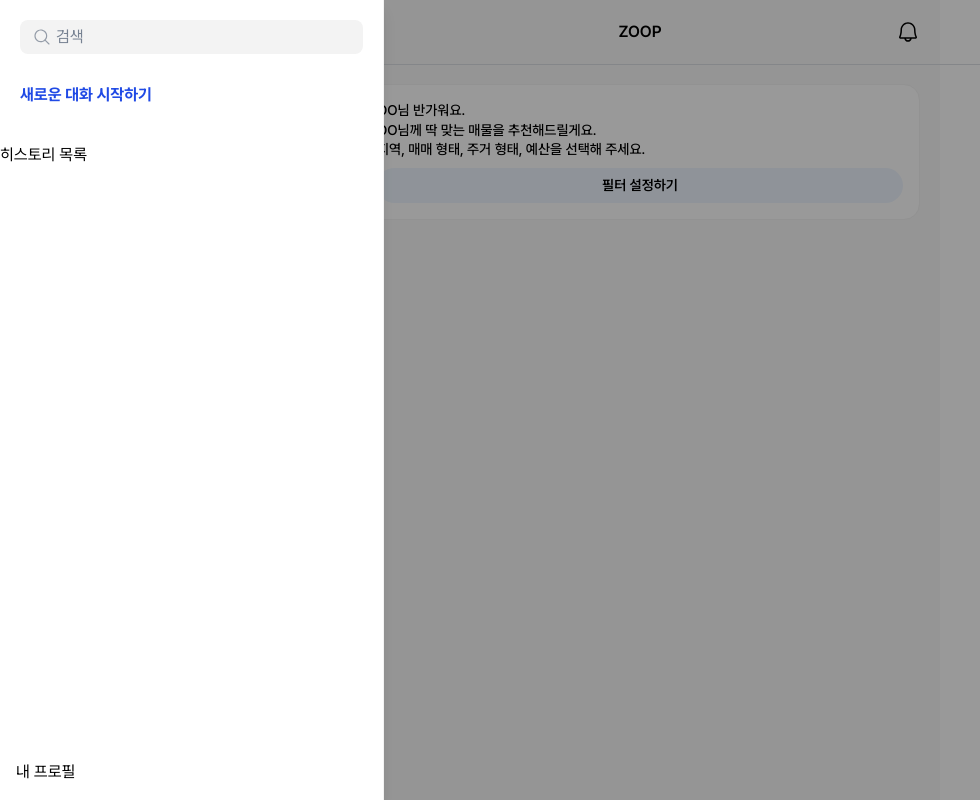
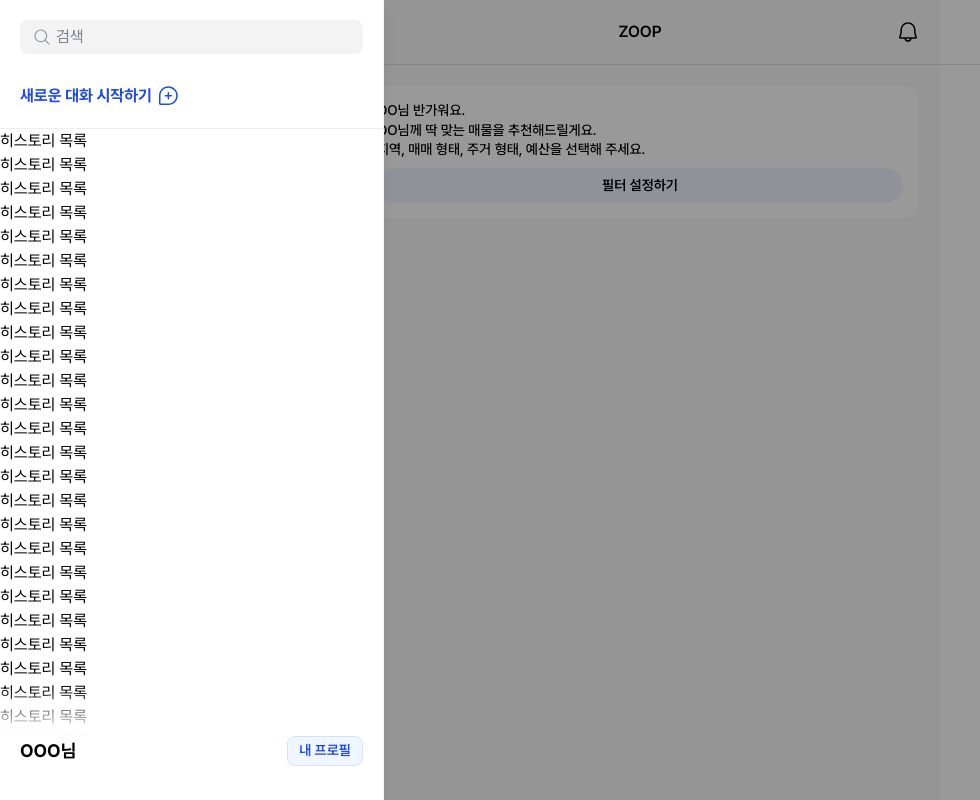
Before and after one commit to FC-DEV3-Final-Project/zoop-frontend, a Next.js app: page / in a window 1280 px wide. Both pictures are taken after a click on the button 372 px from the left and 32 px from the top of the page. Shown: the whole page, without its empty margins (0-980 px from the left). Built offline with nearby package versions, Linux system fonts and the light colour scheme.

Commit message:
design: sidebar header, footer 퍼블리싱

```diff
--- a/src/components/chat/SideBar.tsx
+++ b/src/components/chat/SideBar.tsx
@@ -1,13 +1,24 @@
 import React, { useState } from "react";
+import Link from "next/link";
+import Image from "next/image";
+
 import { SheetContent, SheetFooter, SheetHeader, SheetTitle } from "../ui/sheet";
 import Input from "../ui/input";
+
+import NewChatIcon from "../../../public/icons/new-chat.svg";
 
 const SideBar = () => {
   const [inputText, setInputText] = useState("");
 
+  const handelNewChat = () => {
+    alert("새로운 대화 시작하기");
+
+    // TODO : 채팅방 생성 API
+  };
+
   return (
-    <SheetContent side="left">
-      <SheetHeader className="flex flex-col gap-[30px] p-5">
+    <SheetContent side="left" className="gap-0">
+      <SheetHeader className="flex flex-col gap-[30px] border-b-[1px] border-gray-300 p-5">
         <SheetTitle>
           <div>
             <Input
@@ -21,11 +32,46 @@ const SideBar = () => {
             />
           </div>
         </SheetTitle>
-        <div className="text-title4 text-blue-800-primary">새로운 대화 시작하기</div>
+        <button
+          onClick={handelNewChat}
+          className="flex items-center justify-start gap-1 text-title4 text-blue-800-primary"
+        >
+          새로운 대화 시작하기
+          <Image src={NewChatIcon} alt={"새로운 채팅"} width={24} height={24} />
+        </button>
       </SheetHeader>
-      <div>히스토리 목록</div>
-      <SheetFooter>
-        <div>내 프로필</div>
+      <div className="relative z-0 overflow-y-auto">
+        {/** 스크롤 테스트 임시 div */}
+        <div>히스토리 목록</div> <div>히스토리 목록</div> <div>히스토리 목록</div>
+        <div>히스토리 목록</div> <div>히스토리 목록</div> <div>히스토리 목록</div>
+        <div>히스토리 목록</div> <div>히스토리 목록</div> <div>히스토리 목록</div>
+        <div>히스토리 목록</div> <div>히스토리 목록</div> <div>히스토리 목록</div>
+        <div>히스토리 목록</div> <div>히스토리 목록</div> <div>히스토리 목록</div>
+        <div>히스토리 목록</div> <div>히스토리 목록</div> <div>히스토리 목록</div>
+        <div>히스토리 목록</div> <div>히스토리 목록</div> <div>히스토리 목록</div>
+        <div>히스토리 목록</div> <div>히스토리 목록</div> <div>히스토리 목록</div>
+        <div>히스토리 목록</div> <div>히스토리 목록</div> <div>히스토리 목록</div>
+      </div>
+
+      <SheetFooter
+        className="absolute bottom-0 left-0 right-0 z-10 px-5 py-6"
+        style={{
+          background: "linear-gradient(180deg, rgba(255, 255, 255, 0.00) 0%, #FFF 44%)",
+          paddingTop: "40px",
+        }}
+      >
+        <div className="flex flex-row items-center justify-between py-[10px]">
+          <span>
+            {/** 프로필 이미지 자리 */}
+            <span className="text-title3">OOO님</span>
+          </span>
+          <Link
+            href={"/mypage"}
+            className="w-[76px] rounded-lg border-[1px] border-blue-100 bg-blue-50 py-1 text-center text-caption1 text-blue-800-primary"
+          >
+            내 프로필
+          </Link>
+        </div>
       </SheetFooter>
     </SheetContent>
   );
```
Also changed, not shown: public/icons/new-chat.svg (added).
